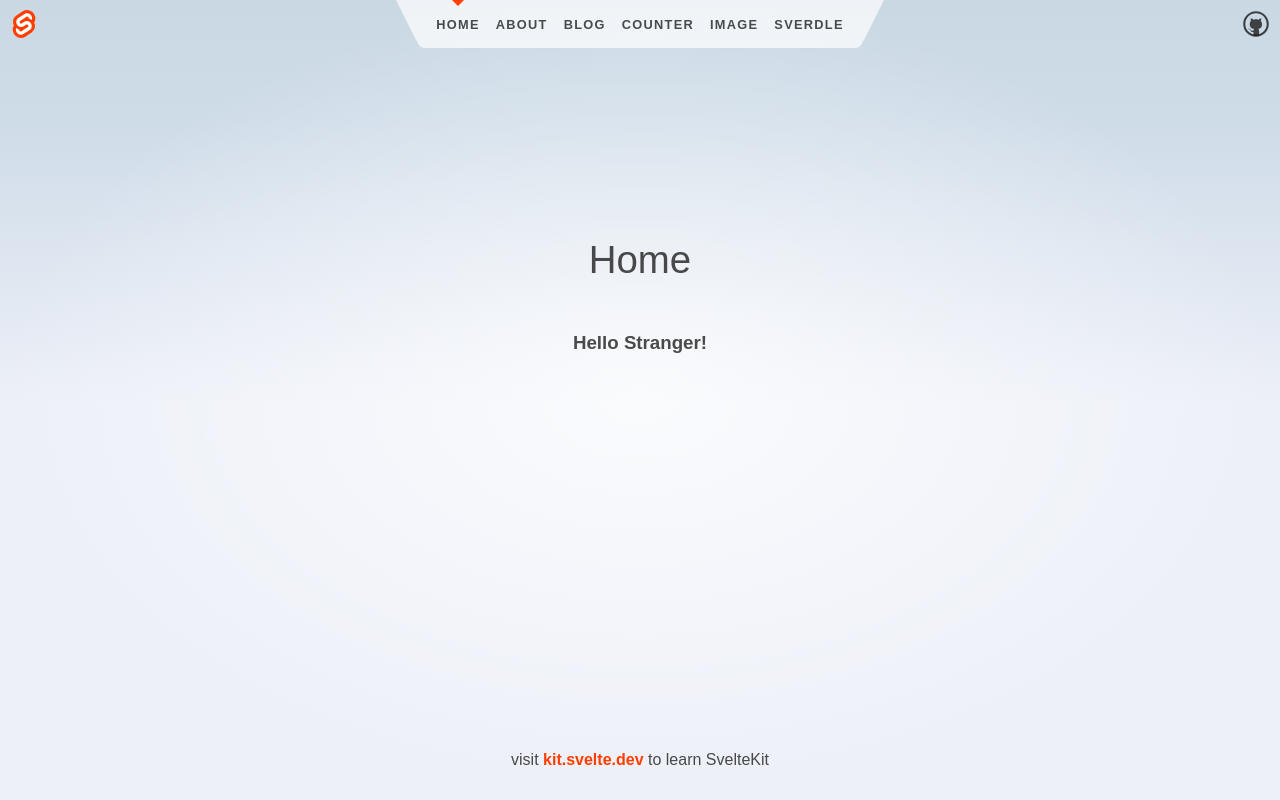
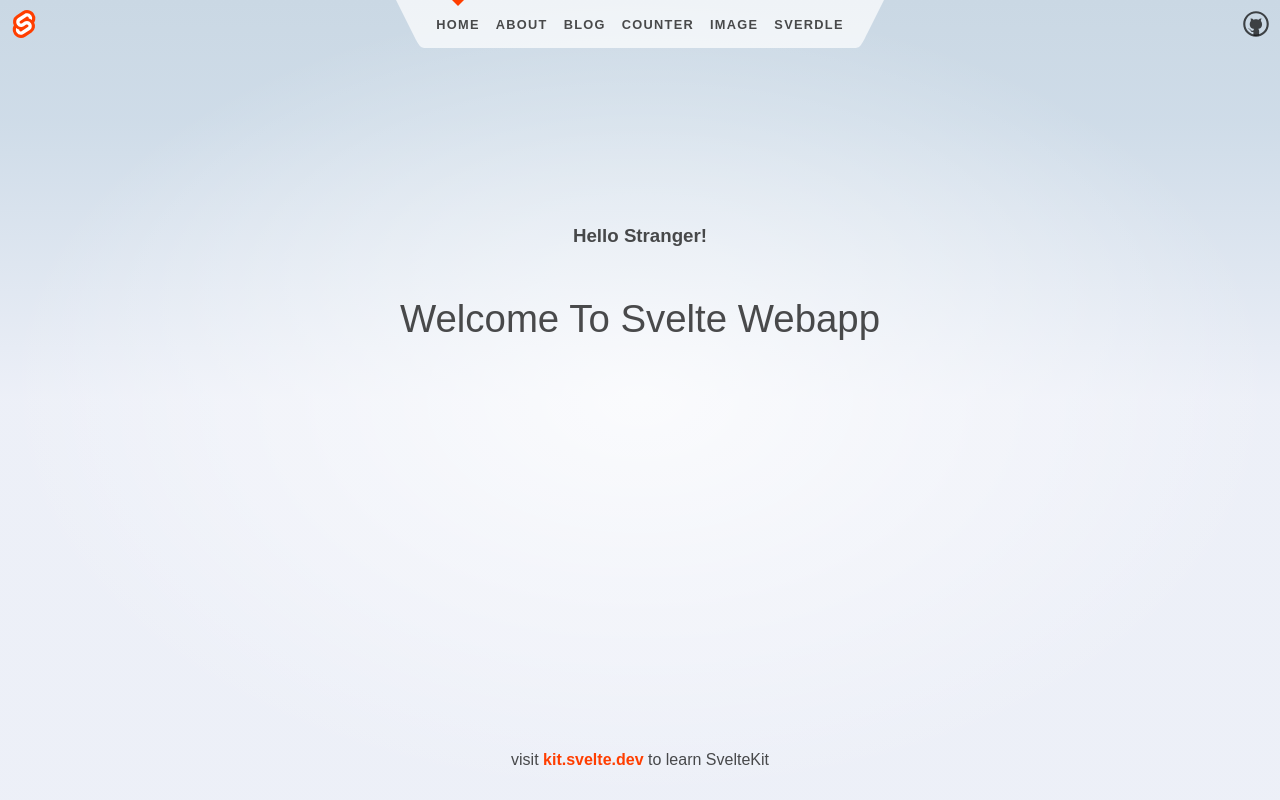
Before and after one commit to TSKHayagreevaC/svelte-webapp, a SvelteKit app: page / in a window 1280 px wide. Built offline with nearby package versions, Linux system fonts and the light colour scheme; no server answers.

Commit message:
feat: Added open text from 'lib' folder.

```diff
--- /dev/null
+++ b/src/lib/message.js
@@ -0,0 +1 @@
+export const message = 'Welcome To Svelte Webapp';
--- a/src/routes/+page.svelte
+++ b/src/routes/+page.svelte
@@ -1,5 +1,6 @@
 <script>
 	export let data;
+	import { message } from '$lib/message.js';
 </script>
 
 <svelte:head>
@@ -8,8 +9,8 @@
 </svelte:head>
 
 <section>
-	<h1>Home</h1>
 	<h3>Hello {data.visited ? 'Friend' : 'Stranger'}!</h3>
+	<h1>{message}</h1>
 </section>
 
 <style>
```
